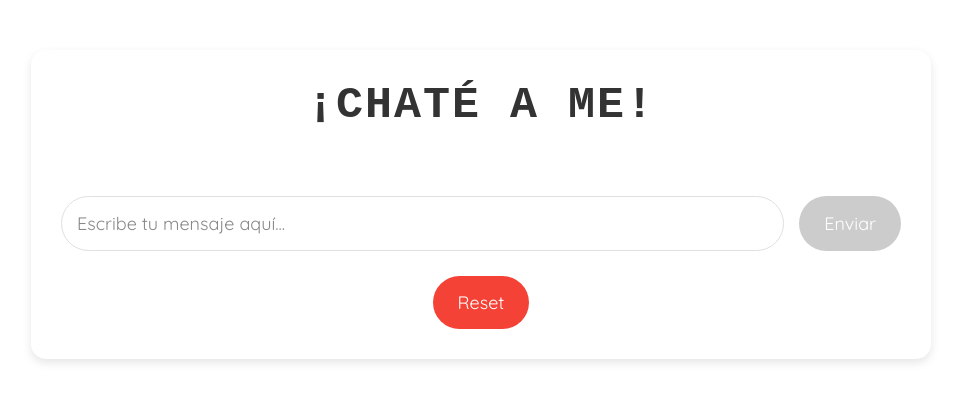
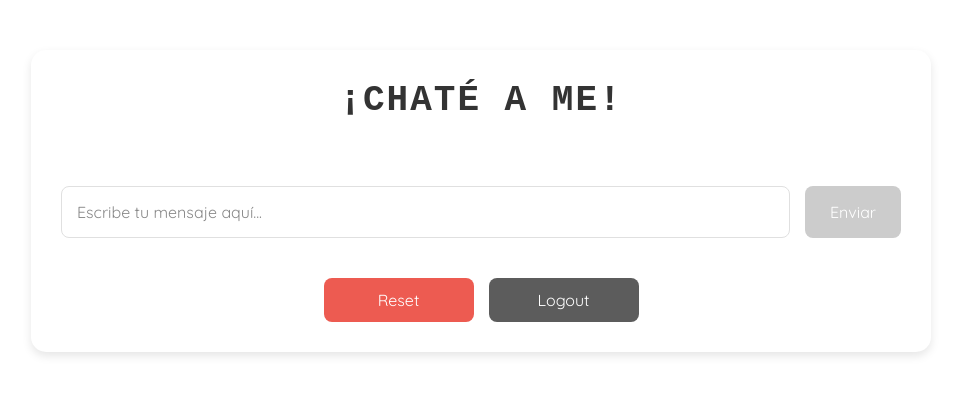
Before and after one commit to Albert-S2/chateame, a Next.js app: page /chatpage in a window 1280 px wide. Shown: the top 402 px of the page, without its empty margins (159-1120 px from the left). Built offline with nearby package versions, Linux system fonts and the light colour scheme.

Commit message:
logout button added

```diff
--- a/app/components/chatbot.css
+++ b/app/components/chatbot.css
@@ -18,7 +18,7 @@
 
 .chatbot-title {
   text-align: center;
-  font-size: 45px;
+  font-size: 36px;
   color: #333333;
   margin-bottom: 15px;
   font-weight: bold;
@@ -44,14 +44,13 @@
   font-size: 18px;
   line-height: 1.8;
   font-family: 'Quicksand', -apple-system, BlinkMacSystemFont, 'Segoe UI', Roboto, 'Helvetica Neue', sans-serif; /* Sans-serif font */
-  border-style: solid;
-  border-color: #ede8e8;
+  border-style: 1px solid #ede8e8;
 }
 
 
 .chatbot-message-user {
   background-color: #eae9e9;
-  border-radius: 30px;
+  border-radius: 8px;
   align-self: flex-end;
   color: #000000;
 }
@@ -60,7 +59,7 @@
 .chatbot-message-assistant {
   background-color: #ffffff;
   align-self: flex-start;
-  border-radius: 30px;
+  border-radius: 8px;
   color: #000000;
 }
 
@@ -83,14 +82,13 @@
   flex: 1;
   padding: 15px;
   border: 1px solid #e0e0e0;
-  border-radius: 8px;
-  font-size: 18px;
+  font-size: 16px;
   outline: none;
   background-color: #ffffff;
   color: #333333;
   font-family: 'Quicksand', -apple-system, BlinkMacSystemFont, 'Segoe UI', Roboto, 'Helvetica Neue', sans-serif; /* Sans-serif font */
   transition: border-color 0.3s ease;
-  border-radius: 30px;
+  border-radius: 8px;
 }
 
 .chatbot-input::placeholder {
@@ -111,10 +109,10 @@
   border: none;
   border-radius: 8px;
   cursor: pointer;
-  font-size: 18px;
+  font-size: 16px;
   font-family: 'Quicksand', -apple-system, BlinkMacSystemFont, 'Segoe UI', Roboto, 'Helvetica Neue', sans-serif; /* Sans-serif font */
   transition: background-color 0.3s ease;
-  border-radius: 30px;
+  border-radius: 8px;
 }
 
 .chatbot-submit-button:disabled {
@@ -126,21 +124,41 @@
   background-color: #000000;
 }
 
+.chatbot-buttons {
+  display: flex;
+  flex-direction: row; /* Arrange buttons horizontally */
+  justify-content: center; /* Center buttons horizontally */
+  gap: 15px; /* Add space between buttons */
+  margin-top: 15px;
+}
+
+.chatbot-reset-button,
+.chatbot-logout-button {
+  width: 150px; /* Make buttons the same width */
+  padding: 12px 20px; /* Adjust padding for consistency */
+  font-size: 16px;
+  border-radius: 8px;
+  cursor: pointer;
+  font-family: 'Quicksand', -apple-system, BlinkMacSystemFont, 'Segoe UI', Roboto, 'Helvetica Neue', sans-serif;
+  transition: background-color 0.3s ease;
+}
 
 .chatbot-reset-button {
-  padding: 15px 25px;
-  background-color: #f44336;
+  background-color: #ed5b51; /* Red for reset */
   color: #ffffff;
   border: none;
-  border-radius: 8px;
-  cursor: pointer;
-  font-size: 18px;
-  font-family: 'Quicksand', -apple-system, BlinkMacSystemFont, 'Segoe UI', Roboto, 'Helvetica Neue', sans-serif; /* Sans-serif font */
-  transition: background-color 0.3s ease;
-  align-self: center;
-  border-radius: 30px;
 }
 
 .chatbot-reset-button:hover {
-  background-color: #d32f2f;
+  background-color: #d32f2f; /* Darker red on hover */
 }
+
+.chatbot-logout-button {
+  background-color: #5c5c5c; /* Gray for logout */
+  color: #ffffff;
+  border: none;
+}
+
+.chatbot-logout-button:hover {
+  background-color: #000000; /* Black on hover */
+}
--- a/app/components/chatbot.js
+++ b/app/components/chatbot.js
@@ -1,12 +1,14 @@
 'use client';
 import { useState, useEffect, useRef } from 'react';
+import { useRouter } from 'next/navigation'; // Import useRouter for navigation
 import './chatbot.css';
-
 
 export default function Chatbot() {
   const [input, setInput] = useState("");
   const [messages, setMessages] = useState([]);
   const [isLoading, setIsLoading] = useState(false);
+
+  const router = useRouter(); // Initialize useRouter for navigation
 
   // Reference to the messages container
   const messagesEndRef = useRef(null);
@@ -75,6 +77,10 @@ export default function Chatbot() {
     window.location.reload(); // Reloads the page
   }
 
+  function handleLogout() {
+    router.push('/'); // Redirect to the login page
+  }
+
   return (
     <div className="chatbot-container">
       <h1 className="chatbot-title">¡Chaté a me!</h1>
@@ -109,9 +115,14 @@ export default function Chatbot() {
         </button>
       </form>
 
-      <button onClick={handleReset} className="chatbot-reset-button">
-        Reset
-      </button>
-    </div>
+      <div className="chatbot-buttons">
+        <button onClick={handleReset} className="chatbot-reset-button">
+          Reset
+        </button>
+        <button onClick={handleLogout} className="chatbot-logout-button">
+          Logout
+        </button>
+      </div>
+      </div>
   );
 }
--- a/app/components/login.js
+++ b/app/components/login.js
@@ -28,7 +28,6 @@ export default function LoginForm() {
         <div className="login-page">
             <div className="login-container">
                 <h1 className="login-title">¡Chaté a me!</h1>
-                <h2 className="login-subtitle">Login</h2>
                 <form onSubmit={handleSubmit} className="login-form">
                     <div className="login-field">
                         <label className="login-label">Name:</label>
```
Also changed, not shown: app/components/login.css (+7 -14 lines).
